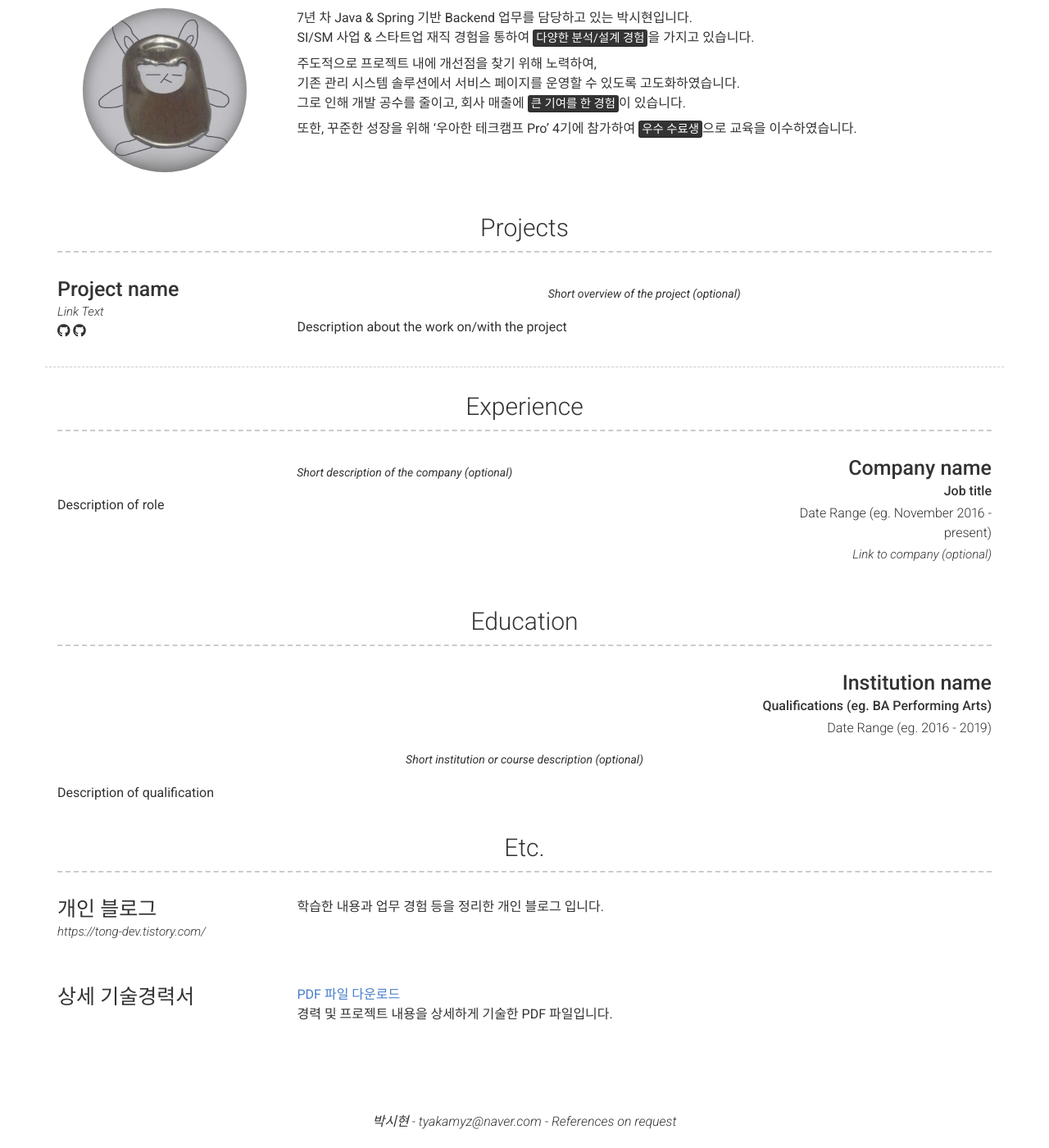
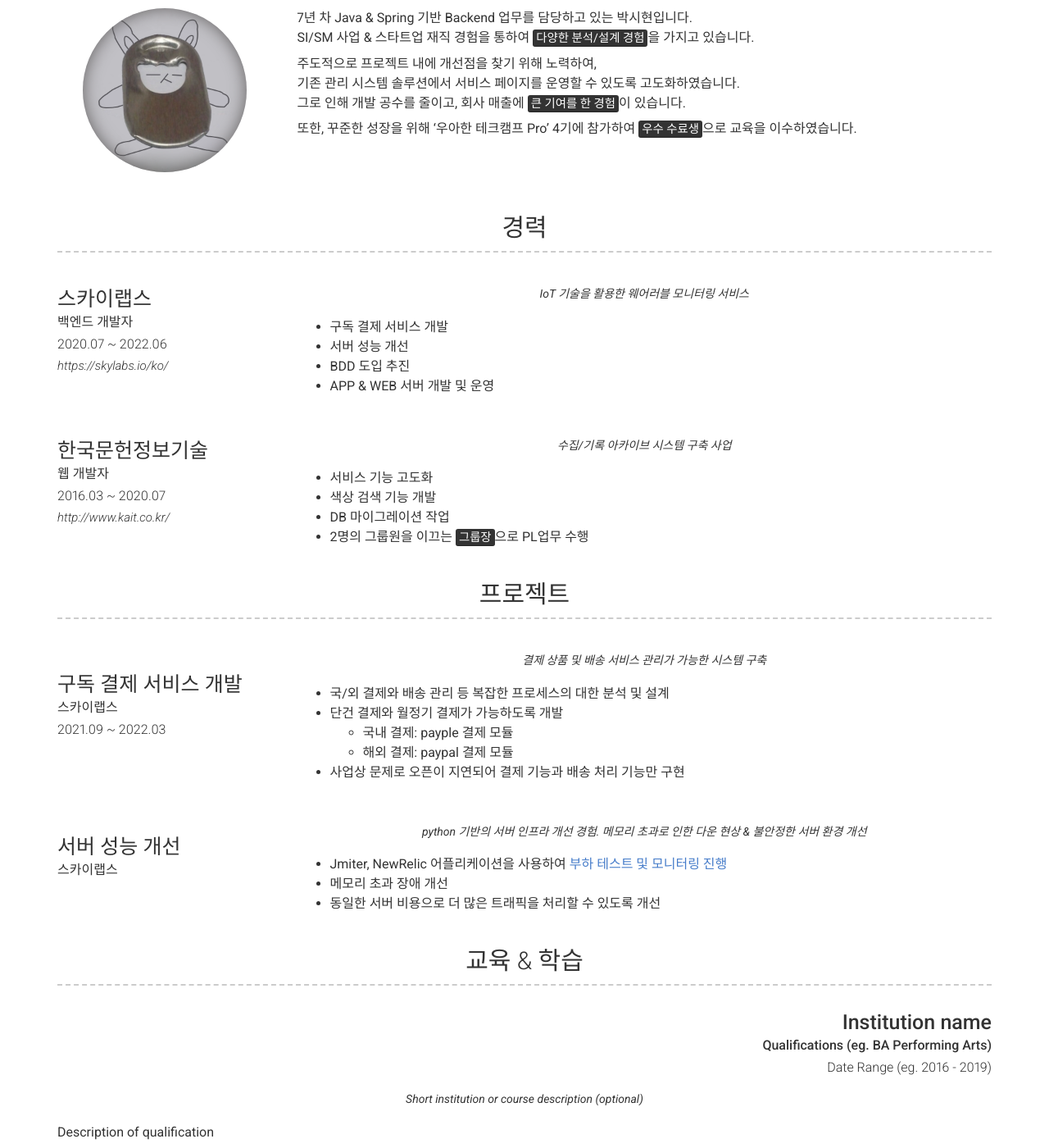
Before and after one commit to tyakamyz/tyakamyz.github.io, a Jekyll site: the page built from index.md, in a window 1280 px wide and 1400 px high, scrolled down 292 px. Shown: the whole window at 82% size. Built offline with Jekyll 4.4.1, drawn with Linux system fonts in a browser that asks for light colours; nearby versions of some CDN libraries.

Commit message:
feat: 경력, 프로젝트 일부 작성 완료

```diff
--- a/_config.yml
+++ b/_config.yml
@@ -62,39 +62,58 @@ about_content: | # this will include new lines to allow paragraphs
   또한, 꾸준한 성장을 위해 '우아한 테크캠프 Pro' 4기에 참가하여 <mark>우수 수료생</mark>으로 교육을 이수하였습니다.
 
 content:
-  - title: Projects # Title for the section
+  - title: 경력
+    layout: list
+    content:
+      - layout: left
+        title: 스카이랩스
+        sub_title: 백엔드 개발자
+        caption: 2020.07 ~ 2022.06
+        link: https://skylabs.io/ko/
+        quote: >
+          IoT 기술을 활용한 웨어러블 모니터링 서비스
+        description: | # this will include new lines to allow paragraphs
+          - 구독 결제 서비스 개발
+          - 서버 성능 개선
+          - BDD 도입 추진
+          - APP & WEB 서버 개발 및 운영
+      - layout: left
+        title: 한국문헌정보기술
+        sub_title: 웹 개발자
+        caption: 2016.03 ~ 2020.07
+        link: http://www.kait.co.kr/
+        quote: >
+          수집/기록 아카이브 시스템 구축 사업
+        description: | # this will include new lines to allow paragraphs
+          - 서비스 기능 고도화
+          - 색상 검색 기능 개발
+          - DB 마이그레이션 작업
+          - 2명의 그룹원을 이끄는 <mark>그룹장</mark>으로 PL업무 수행
+  - title: 프로젝트 # Title for the section
     layout: list # Type of content section (list/text)
     content:
       - layout: left
-        border: weak  # Value of `weak` will display a weak border below this item. # Any
-                      # other value (or no value) means no border will be displayed
-        title: Project name
-        link: Link to project (eg. sproogen.github.io/modern-resume-theme)(optional)
-        link_text: Link Text
-        additional_links:
-          - title:  Github page for project (eg. sproogen/modern-resume-theme)
-            icon: fab fa-github
-            url: Link to project (eg. sproogen.github.io/modern-resume-theme)(optional)
-          - title:  Github page for project (eg. sproogen/modern-resume-theme)
-            icon: fab fa-github
-            url: Link to project (eg. sproogen.github.io/modern-resume-theme)(optional)
+        title: 구독 결제 서비스 개발
+        sub_title: 스카이랩스
+        caption: 2021.09 ~ 2022.03
         quote: >
-          Short overview of the project (optional)
+          결제 상품 및 배송 서비스 관리가 가능한 시스템 구축
         description: | # this will include new lines to allow paragraphs
-          Description about the work on/with the project
-  - title: Experience
-    layout: list
-    content:
-      - layout: right
-        title: Company name
-        sub_title: Job title
-        caption: Date Range (eg. November 2016 - present)
-        link: Link to company (optional)
+          - 국/외 결제와 배송 관리 등 복잡한 프로세스의 대한 분석 및 설계
+          - 단건 결제와 월정기 결제가 가능하도록 개발
+            - 국내 결제: payple 결제 모듈
+            - 해외 결제: paypal 결제 모듈
+          - 사업상 문제로 오픈이 지연되어 결제 기능과 배송 처리 기능만 구현
+      - layout: left
+        title: 서버 성능 개선
+        sub_title: 스카이랩스
         quote: >
-          Short description of the company (optional)
+          python 기반의 서버 인프라 개선 경험. 메모리 초과로 인한 다운 현상 & 불안정한 서버 환경 개선
         description: | # this will include new lines to allow paragraphs
-          Description of role
-  - title: Education
+          - Jmiter, NewRelic 어플리케이션을 사용하여 [부하 테스트 및 모니터링 진행](https://tong-dev.tistory.com/30?category=959546)
+          - 메모리 초과 장애 개선
+          - 동일한 서버 비용으로 더 많은 트래픽을 처리할 수 있도록 개선
+  - title: 교육 & 학습
     layout: list
     content:
       - layout: top-right
@@ -105,7 +124,7 @@ content:
           Short institution or course description (optional)
         description: | # this will include new lines to allow paragraphs
           Description of qualification
-  - title: Etc.
+  - title: 기타 정보
     layout: list
     content:
       - layout: left
@@ -115,8 +134,9 @@ content:
           학습한 내용과 업무 경험 등을 정리한 개인 블로그 입니다.
       - layout: left
         title: 상세 기술경력서
+        link: https://github.com/tyakamyz/node_project/raw/master/uploads/1558364242481.pdf
+        link_text: PDF 파일 다운로드
         description: | # this will include new lines to allow paragraphs
-          [PDF 파일 다운로드](https://github.com/tyakamyz/node_project/raw/master/uploads/1558364242481.pdf)<br>
           경력 및 프로젝트 내용을 상세하게 기술한 PDF 파일입니다.
 
 # Footer
```
